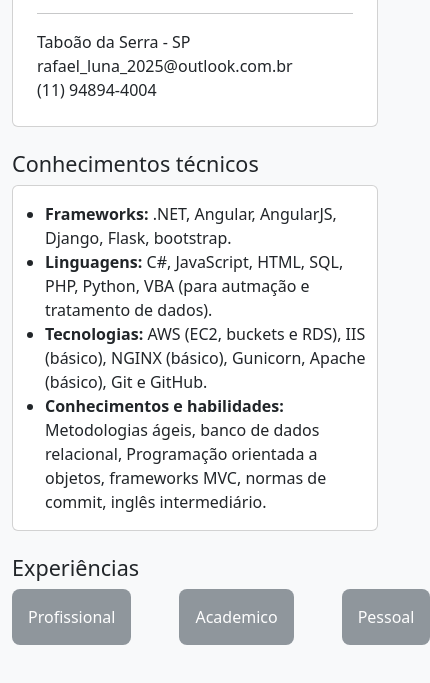
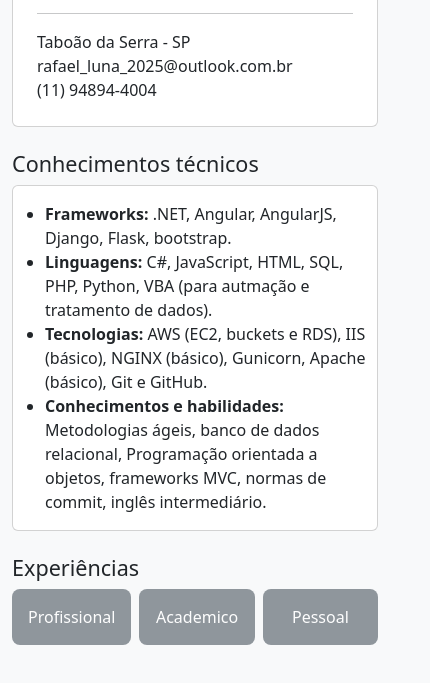
Before and after one commit to RafaelLuuna/curriculo, a plain HTML site: page index.html at #!/curriculo/simples in a window 390 px wide. Shown: the part 251-934 px from the top of the page, 430 px wide, since content can reach past the window. Drawn offline with nearby package versions, Linux system fonts and the light colour scheme.

Commit message:
fix: corrigindo responsividade para o mobile.

```diff
--- a/app/curriculo/curriculo-simples.html
+++ b/app/curriculo/curriculo-simples.html
@@ -37,7 +37,7 @@
 
     <div ng-controller="carouselExperienciasController">
         <h4>Experiências</h4>
-        <div class="d-flex flex-row row-gap-0 column-gap-5 mb-3">
+        <div class="d-flex flex-row row-gap-3 column-gap-2 mb-3">
             <a class="col text-bg-secondary rounded-3 p-3 op-hover-75 text-decoration-none text-center" role="button" data-bs-toggle="collapse" href="#carousel-0" aria-expanded="true" aria-controls="#carousel-0">Profissional</a>
             <a class="col text-bg-secondary rounded-3 p-3 op-hover-75 text-decoration-none text-center" role="button" data-bs-toggle="collapse" href="#carousel-1" aria-expanded="false" aria-controls="#carousel-1">Academico</a>
             <a class="col text-bg-secondary rounded-3 p-3 op-hover-75 text-decoration-none text-center" role="button" data-bs-toggle="collapse" href="#carousel-2" aria-expanded="false" aria-controls="#carousel-2">Pessoal</a>
```
